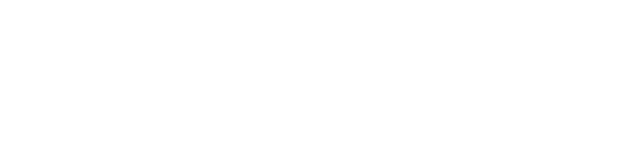
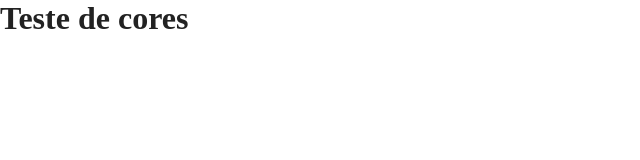
Before and after one commit to GuilhermeSeitiCardozo/jornada-viagens, a plain HTML site: page index.htm in a window 1280 px wide. Shown: the whole page, without its empty margins (0-640 px from the left). Drawn offline with Linux system fonts and the light colour scheme.

Commit message:
adiciona variaveis de cores

```diff
--- a/css/style.css
+++ b/css/style.css
@@ -1,6 +1,26 @@
+/*background
+botoes
+cores textos*/
+:root{
+    --background-primary-color: #ffffff;
+    --background-secondary-color: #f5f5f5;
+    --background-tertiary-color: #00000000;
+
+    --butoon-primary-color: #8F0101;
+    --butoon-secundary-color:#B81515;
+
+    --text-primary-color: #222222;
+    --text-secondary-color: #ffffff;
+
+}
+
 body, img, h1, p, fieldset, legend, label, input,   select, textarea, button {
     margin: 0%;
     padding: 0%;
     box-sizing: border-box;
 
 }
+
+h1{
+    color: var(--text-primary-color);
+}
--- a/index.htm
+++ b/index.htm
@@ -3,9 +3,10 @@
 <head>
     <meta charset="UTF-8">
     <meta name="viewport" content="width=device-width, initial-scale=1.0">
+    <link rel="stylesheet" href="css/style.css">
     <title>Jornda Viagens</title>
 </head>
 <body>
-
+    <h1>Teste de cores</h1>
 </body>
 </html>
```
